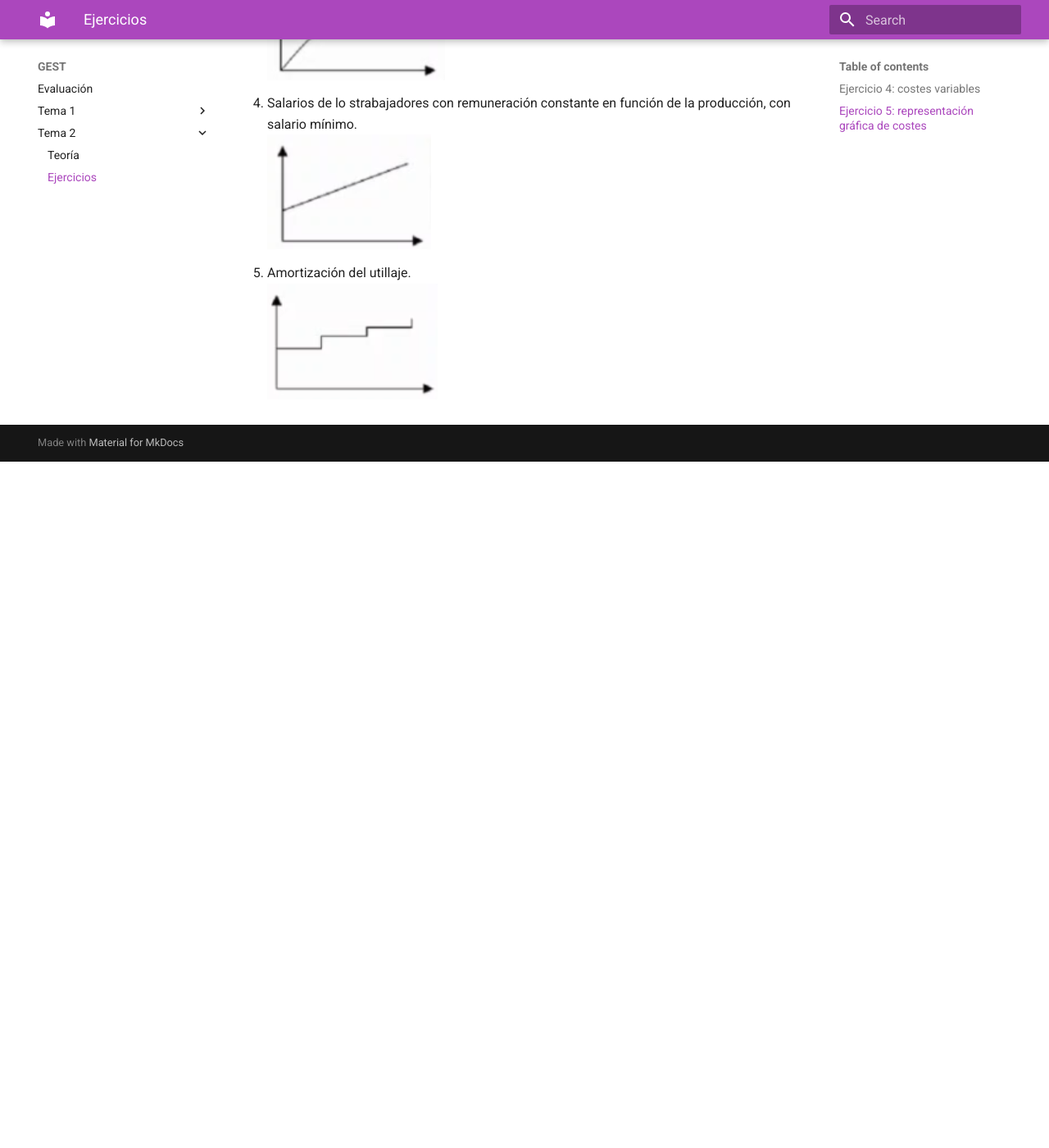
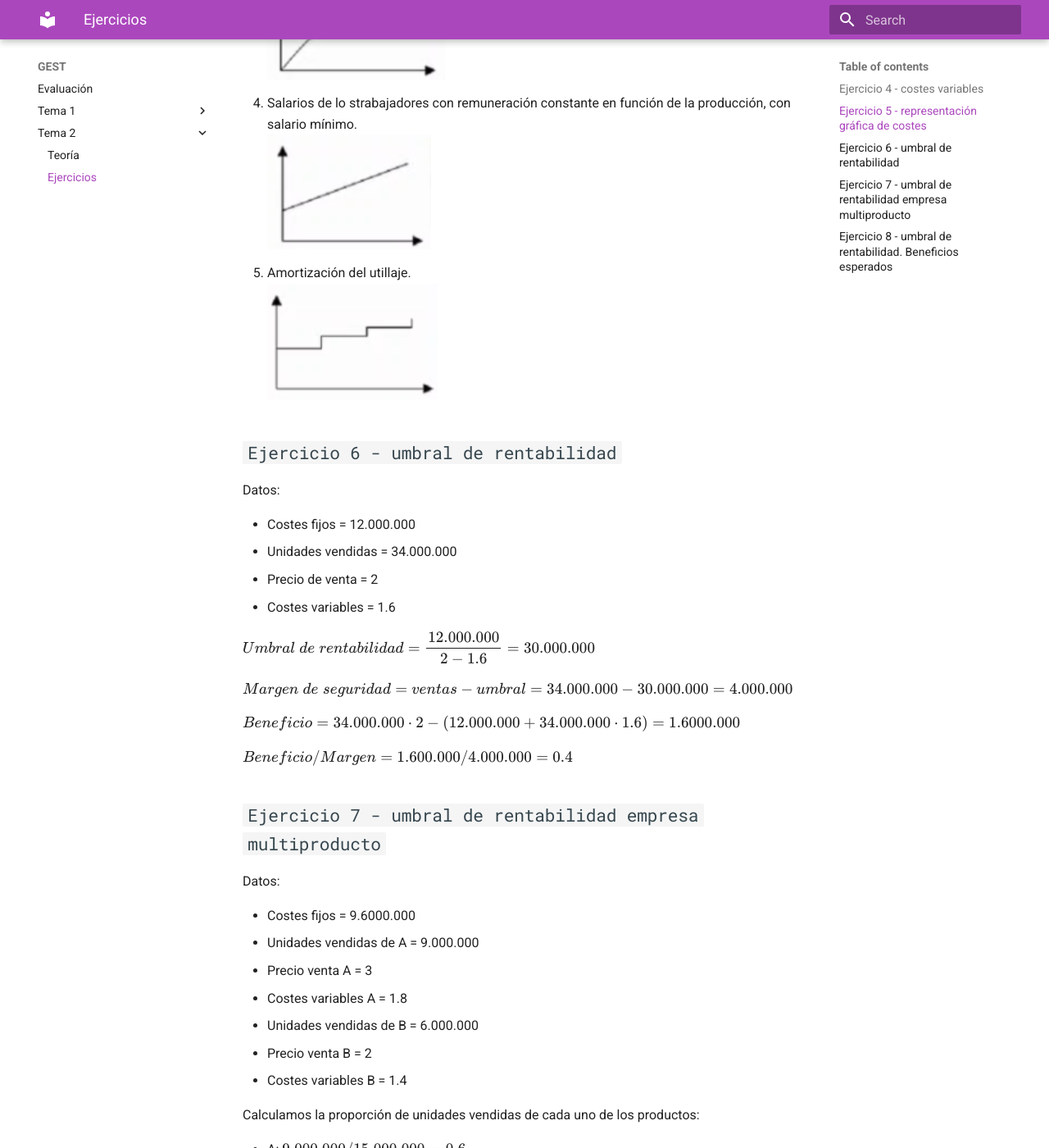
Before and after one commit to team-ittade/gest, an MkDocs documentation site: the page built from docs/tema-2/ejercicios.md, in a window 1280 px wide and 1400 px high, scrolled down 1799 px. Shown: the whole window at 82% size. Built offline with MkDocs 1.6.1 and Material for MkDocs 9.7.7, drawn with Linux system fonts in a browser that asks for light colours; comment, search, counter and statistics services are not loaded; before the commit the page ends 2362 px from its top, so only the background shows below that; some of the changed text lies outside the part shown.

Commit message:
2021-02-22 - tema 2 + ejercicios 6, 7 y 8

```diff
--- a/docs/tema-2/ejercicios.md
+++ b/docs/tema-2/ejercicios.md
@@ -1,6 +1,6 @@
 # Ejercicios tema 2
 
-## `Ejercicio 4`: costes variables
+## `Ejercicio 4 - costes variables`
 
 Clasificar los costes ^^de una consultoría^^ según su **variabilidad**
 
@@ -25,10 +25,63 @@ Clasificar los costes ^^de una consultoría^^ según su **variabilidad**
 |Alquiler|`Fijo`|
 |Amortización ordenadores|`Fijo`|
 
-## `Ejercicio 5`: representación gráfica de costes
+## `Ejercicio 5 - representación gráfica de costes`
 
 1. Amortización del edificio lineal en 35 años. <br>![img](../images/tema-2/ej5/grafico-1.png)
 2. Sueldos de los trabajadores contratados a través de empresas de trabajo temporal (ETT) <br>![img](../images/tema-2/ej5/grafico-2.png)
 3. Materias primas consumidas sobre las que se practica un rappel. El porcentaje del rappel se incrementa en función del volumen<br> ![img](../images/tema-2/ej5/grafico-3.png)
 4. Salarios de lo strabajadores con remuneración constante en función de la producción, con salario mínimo. <br>![img](../images/tema-2/ej5/grafico-4.png)
 5. Amortización del utillaje. <br>![img](../images/tema-2/ej5/grafico-5.png)
+
+## `Ejercicio 6 - umbral de rentabilidad`
+
+Datos:
+
+- Costes fijos = 12.000.000
+- Unidades vendidas = 34.000.000
+- Precio de venta = 2
+- Costes variables = 1.6
+
+$Umbral\; de\; rentabilidad = \dfrac{12.000.000}{2-1.6}=30.000.000$
+
+$Margen\; de\; seguridad = ventas - umbral = 34.000.000 - 30.000.000 = 4.000.000$
+
+$Beneficio = 34.000.000 \cdot 2 - (12.000.000 + 34.000.000 \cdot 1.6) = 1.6000.000$
+
+$Beneficio / Margen = 1.600.000 / 4.000.000 = 0.4$
+
+## `Ejercicio 7 - umbral de rentabilidad empresa multiproducto`
+
+Datos:
+
+- Costes fijos = 9.6000.000
+- Unidades vendidas de A = 9.000.000
+- Precio venta A = 3
+- Costes variables A = 1.8
+- Unidades vendidas de B = 6.000.000
+- Precio venta B = 2
+- Costes variables B = 1.4
+
+Calculamos la proporción de unidades vendidas de cada uno de los productos:
+
+- A: $9.000.000/15.000.000=0.6$
+- B: $6.000.000/15.000.000=0.4$
+
+$Umbral\; de\; rentabilidad = \dfrac{9.600.000}{0.6(3-1.8)+0.4(2-1.4)}=10.000.000$
+
+**Deberá fabricar y vender un total de 6.000.000 unidades de A y 4.000.000 unidades de B.**
+
+## `Ejercicio 8 - umbral de rentabilidad. Beneficios esperados`
+
+Datos:
+
+- Costes fijos = 18.000.000
+- Umbral de rentabilidad = 90.000.000
+
+Calcular el beneficio que obtendríamos con unas ventas de 110.000.000 unidades.
+
+$umbral = \dfrac{CF}{P_V-C_V}=50.000=\dfrac{18.000.000}{P_V-C_V}\rightarrow P_V-C_V=0.2$
+
+$beneficio = 110.000.000 P_V - (18.000.000 + (P_V-0.2)110.000.000$
+
+$beneficio = 0.2\cdot 110.000.000 - 18.000.000 = 4.000.000$
```
Also changed, not shown: docs/tema-2/index.md (+17 -1 lines).
